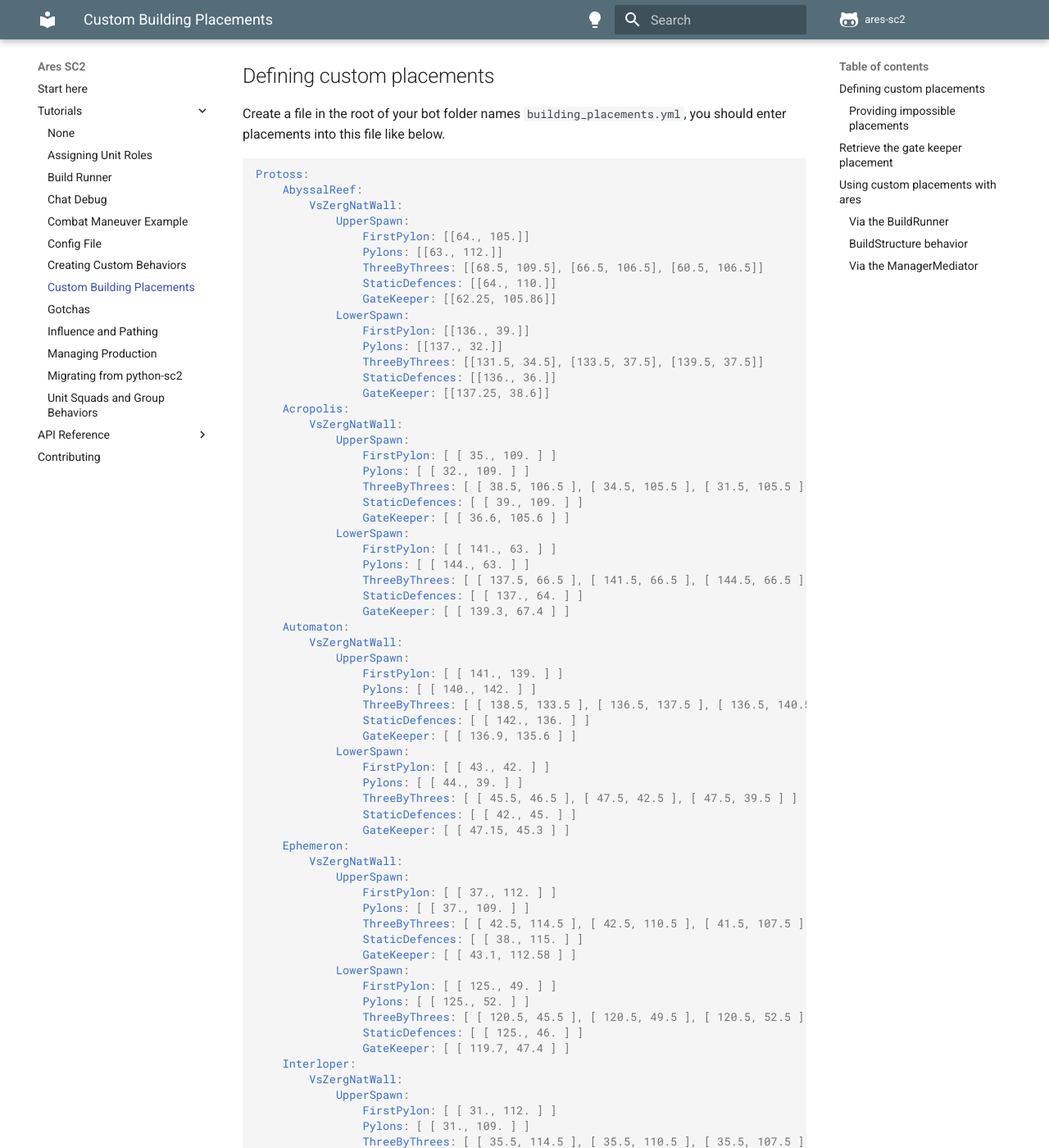
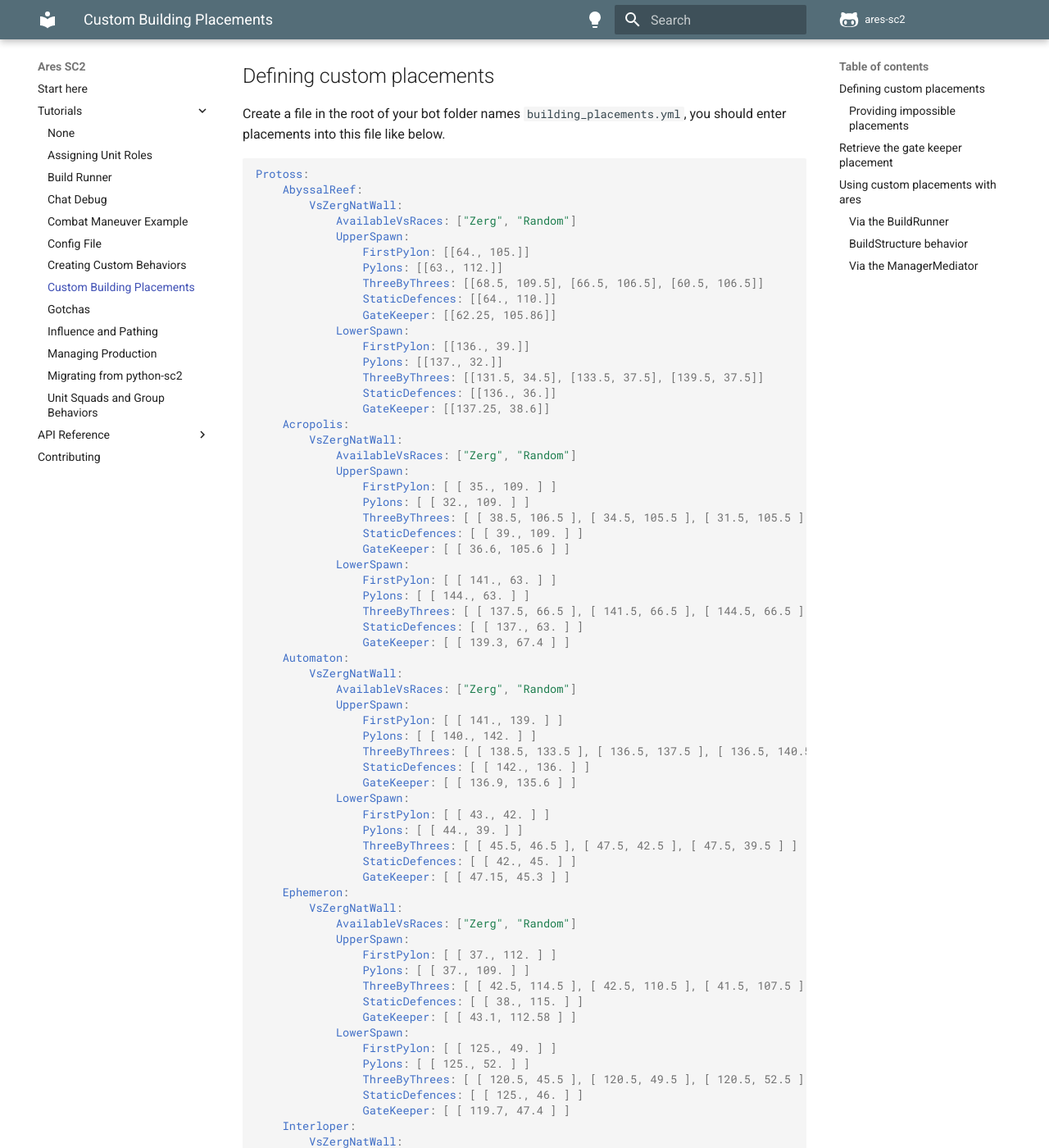
Before and after one commit to AresSC2/ares-sc2, an MkDocs documentation site: the page built from docs/tutorials/custom_building_placements.md, in a window 1280 px wide and 1400 px high, scrolled down 417 px. Shown: the whole window at 82% size. Built offline with MkDocs 1.6.1 and Material for MkDocs 9.7.7, drawn with Linux system fonts in a browser that asks for light colours; comment, search, counter and statistics services are not loaded; some of the changed text lies outside the part shown.

Commit message:
feat: building placements set per enemy race

````diff
--- a/docs/tutorials/custom_building_placements.md
+++ b/docs/tutorials/custom_building_placements.md
@@ -18,6 +18,7 @@ into this file like below.
 Protoss:
     AbyssalReef:
         VsZergNatWall:
+            AvailableVsRaces: ["Zerg", "Random"]
             UpperSpawn:
                 FirstPylon: [[64., 105.]]
                 Pylons: [[63., 112.]]
@@ -32,6 +33,7 @@ Protoss:
                 GateKeeper: [[137.25, 38.6]]
     Acropolis:
         VsZergNatWall:
+            AvailableVsRaces: ["Zerg", "Random"]
             UpperSpawn:
                 FirstPylon: [ [ 35., 109. ] ]
                 Pylons: [ [ 32., 109. ] ]
@@ -42,10 +44,11 @@ Protoss:
                 FirstPylon: [ [ 141., 63. ] ]
                 Pylons: [ [ 144., 63. ] ]
                 ThreeByThrees: [ [ 137.5, 66.5 ], [ 141.5, 66.5 ], [ 144.5, 66.5 ] ]
-                StaticDefences: [ [ 137., 64. ] ]
+                StaticDefences: [ [ 137., 63. ] ]
                 GateKeeper: [ [ 139.3, 67.4 ] ]
     Automaton:
         VsZergNatWall:
+            AvailableVsRaces: ["Zerg", "Random"]
             UpperSpawn:
                 FirstPylon: [ [ 141., 139. ] ]
                 Pylons: [ [ 140., 142. ] ]
@@ -60,6 +63,7 @@ Protoss:
                 GateKeeper: [ [ 47.15, 45.3 ] ]
     Ephemeron:
         VsZergNatWall:
+            AvailableVsRaces: ["Zerg", "Random"]
             UpperSpawn:
                 FirstPylon: [ [ 37., 112. ] ]
                 Pylons: [ [ 37., 109. ] ]
@@ -74,6 +78,7 @@ Protoss:
                 GateKeeper: [ [ 119.7, 47.4 ] ]
     Interloper:
         VsZergNatWall:
+            AvailableVsRaces: ["Zerg", "Random"]
             UpperSpawn:
                 FirstPylon: [ [ 31., 112. ] ]
                 Pylons: [ [ 31., 109. ] ]
@@ -88,6 +93,7 @@ Protoss:
                 GateKeeper: [ [ 115.78, 55.75 ] ]
     Thunderbird:
         VsZergNatWall:
+            AvailableVsRaces: ["Zerg", "Random"]
             UpperSpawn:
                 FirstPylon: [ [ 46., 106. ] ]
                 Pylons: [ [ 46., 103. ] ]
@@ -100,6 +106,7 @@ Protoss:
                 ThreeByThrees: [ [ 139.5, 46.5 ], [ 139.5, 50.5 ], [ 139.5, 53.5 ] ]
                 StaticDefences: [ [ 144., 48. ] ]
                 GateKeeper: [ [ 138.64, 48.49 ] ]
+
 
 ```
 
````
Also changed, not shown: src/ares/building_placements.yml (+7 -1 lines), 2 other files.
